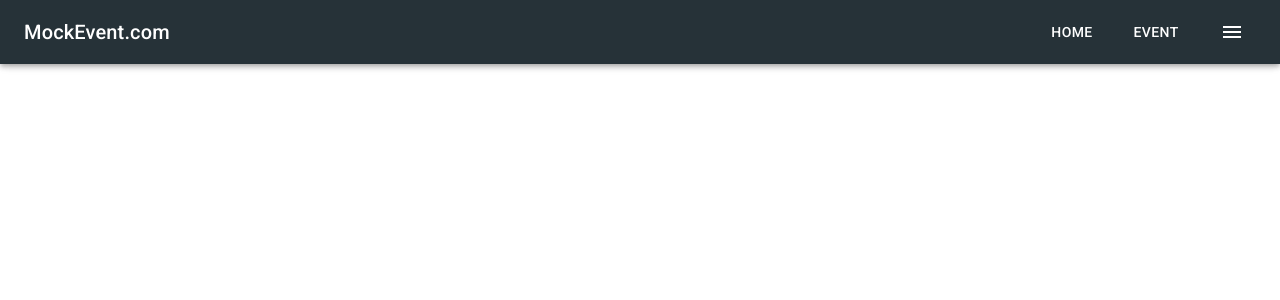
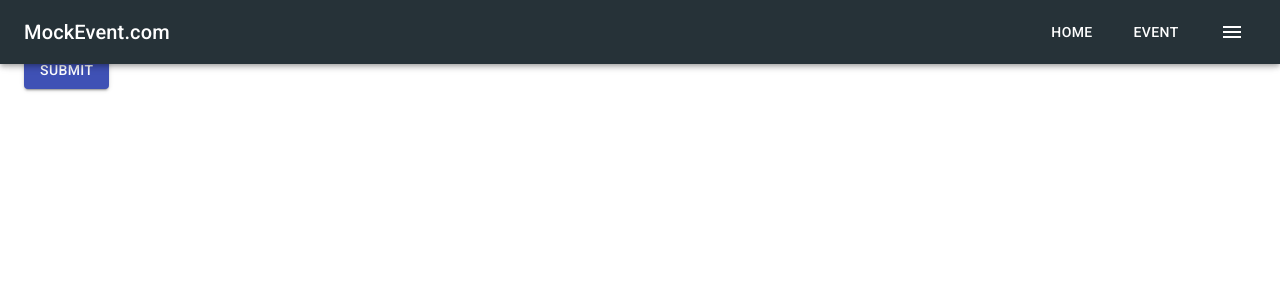
Before and after one commit to CharShewFan/ass2-react, a React (Create React App) app in the folder ass2/: page /user in a window 1280 px wide. Shown: the top 300 px of the page. Built offline with nearby package versions, Linux system fonts and the light colour scheme; no server answers.

Commit message:
add login component

```diff
--- a/ass2/package.json
+++ b/ass2/package.json
@@ -8,6 +8,7 @@
     "@testing-library/jest-dom": "^5.11.4",
     "@testing-library/react": "^11.1.0",
     "@testing-library/user-event": "^12.1.10",
+    "axios": "^0.21.1",
     "prop-types": "^15.7.2",
     "react": "^17.0.2",
     "react-dom": "^17.0.2",
--- a/ass2/src/App.js
+++ b/ass2/src/App.js
@@ -1,11 +1,13 @@
 import Home from "./view/Home";
 import NavBar from './components/NavBar'
 import Event from './view/Event'
+import User from './view/User'
+
 import {
   BrowserRouter as Router,
   Switch,
   Route,
-  Link
+
 } from 'react-router-dom'
 
 
@@ -25,6 +27,10 @@ function App() {
                   <Route path="/event" exact>
                     <Event/>
                   </Route>
+
+                  <Route path="/user">
+                    <User/>
+                  </Route>
               </Switch>
             </div>
 
--- a/ass2/src/components/DrpoDownMenu.js
+++ b/ass2/src/components/DrpoDownMenu.jsx
@@ -56,8 +56,8 @@ import {
             open={Boolean(anchorEl)}
             onClose={handleClose}
            >
-               <MenuItem onClick={handleClose}><Link to="/event" className={classes.link}>Log In</Link>   </MenuItem>
-               <MenuItem onClick={handleClose}><Link to="/event" className={classes.link}>User Info</Link></MenuItem>
+               <MenuItem onClick={handleClose}><Link to="/user" className={classes.link}>Log In</Link>   </MenuItem>
+               <MenuItem onClick={handleClose}><Link to="/user" className={classes.link}>User Info</Link></MenuItem>
            </Menu>
        </div>
 
--- /dev/null
+++ b/ass2/src/components/LogIn.jsx
@@ -0,0 +1,52 @@
+import TextField from "@material-ui/core/TextField"
+import Input from "@material-ui/core/Input"
+import {Button} from "@material-ui/core"
+import axios from "axios"
+import  Container from "@material-ui/core/Container"
+import React, {useState} from 'react'
+
+
+
+ class LogIn extends React.Component{
+    constructor(props){
+        super(props);
+        this.state = {
+            email:"",
+            password:""
+        };
+        this.submit = this.submit.bind(this);
+    }
+
+     submit = async function(email,password){
+         try{
+             const respose =  await axios.post("/user/login",{
+                "email":this.state.email,
+                "password":this.state.password
+            })
+            console.log(respose)
+         }catch(e){
+             console.log(e)
+         }
+
+    };
+
+    render() {
+        return(
+            <Container className="container">
+            <form className="loginForm" noValidate autoComplete="off">
+                <label htmlFor="email">E-mail:</label>
+                <Input placeholder="E-mail" type="email" value={this.setState.email} id="email"></Input>
+                <label htmlFor="password">Password:</label>
+                <Input placeholder="Password" type="password" value={this.setState.password}></Input>
+            </form>
+            <Button onclick={this.submit()} size="medium" variant="contained" color="primary">Submit</Button>
+            <div>{this.state.email}</div>
+            <div>{this.state.password}</div>
+            </Container>
+
+        )
+
+    }
+}
+
+export default LogIn
--- a/ass2/src/components/NavBar.js
+++ b/ass2/src/components/NavBar.jsx
@@ -69,7 +69,7 @@ function NavBar(){
                 <Toolbar className={classes.Toolbar}>
                     <Typography variant="h6"><Link to='/'>MockEvent.com</Link></Typography>
                     <div className={classes.btnGroup}>
-                        <Button className={classes.btn1}><Link to="/">Home</Link></Button>
+                        <Button className={classes.btn1}><Link to="/user">Home</Link></Button>
                         <Button className={classes.btn2}><Link to="/event">Event</Link> </Button>
                         <DropDownMenu/>
                     </div>
--- /dev/null
+++ b/ass2/src/components/Registration.jsx
@@ -0,0 +1,18 @@
+import React from "react"
+
+
+
+export default class Registration extends React.Component{
+    constructor(props){
+        super(props);
+    };
+
+    render(){
+        return(
+            <div>
+                registration
+            </div>
+        )
+    }
+
+}
--- a/ass2/src/view/Home.js
+++ b/ass2/src/view/Home.jsx
@@ -3,7 +3,7 @@ import Container from '@material-ui/core/Container';
 //import NavBar from "../components/NavBar";
 import Button from '@material-ui/core/Button'
 import { makeStyles } from '@material-ui/core/styles';
-import Event from '../view/Event'
+import Event from './Event'
 import {
     BrowserRouter as Router,
     Switch,
--- /dev/null
+++ b/ass2/src/view/User.jsx
@@ -0,0 +1,18 @@
+import Login from "../components/LogIn"
+import Registration from "../components/Registration"
+
+function User(){
+    return(
+        <div>
+            <div className="registration">
+                <Registration/>
+            </div>
+
+            <div className="logIn" style={{backgroudColor:"blue"}}>
+                <Login />
+            </div>
+        </div>
+    )
+}
+
+export default User
```
Also changed, not shown: ass2/src/components/QueryBar.jsx (renamed from ass2/src/components/QueryBar.js), ass2/src/view/Event.jsx (renamed from ass2/src/view/Event.js), 1 other file (tests, documents, lock files or other folders).
